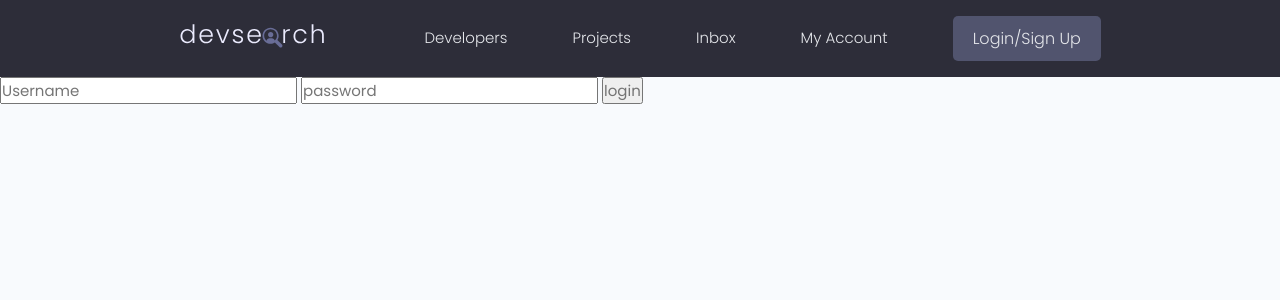
After one commit to NguyenDinhDanPhi/Django-practice, a Django app: page /login/ in a window 1280 px wide. The commit adds this page. Shown: the top 300 px of the page. Run offline with Django 5.2, Linux system fonts and the light colour scheme; some libraries are stand-ins or nearby versions.

Commit message:
chapter 20: login lougout

```diff
--- a/firstDemo/devsearch/projects/views.py
+++ b/firstDemo/devsearch/projects/views.py
@@ -2,6 +2,7 @@ from django.shortcuts import render, redirect
 from django.http import HttpResponse
 from .models import Project
 from .forms import ProjectForm
+from django.contrib.auth.decorators import login_required
 
 
 def homePage(request):
@@ -17,6 +18,7 @@ def project(request,pk):
     projectObj = Project.objects.get(id=pk)
     return render(request,'projects/single-project.html', {'project': projectObj})
 
+@login_required(login_url="login")
 def createProject(request):
     form = ProjectForm()
     if request.method == 'POST':
@@ -27,6 +29,7 @@ def createProject(request):
     context = {'form': form}
     return render(request,'projects/project_form.html', context)
 
+@login_required(login_url="login")
 def updateProject(request,pk):
     project = Project.objects.get(id=pk)
     form = ProjectForm(instance=project)
@@ -38,6 +41,7 @@ def updateProject(request,pk):
     context = {'form': form}
     return render(request,'projects/project_form.html', context)
 
+@login_required(login_url="login")
 def deleteProject(request, pk):
     project = Project.objects.get(id=pk)
     context = {'object': project}
--- a/firstDemo/devsearch/templates/main.html
+++ b/firstDemo/devsearch/templates/main.html
@@ -20,7 +20,13 @@
 <body>
 
     {% include 'navbar.html' %}
-
+{% if messages %}
+<ul class="messages">
+    {% for message in messages %}
+    <li{% if message.tags %} class="{{ message.tags }}"{% endif %}>{{ message }}</li>
+    {% endfor %}
+</ul>
+{% endif %}
     <main >
         {% block content %}
         {% endblock content %}
--- a/firstDemo/devsearch/templates/navbar.html
+++ b/firstDemo/devsearch/templates/navbar.html
@@ -16,8 +16,13 @@
           <li class="header__menuItem"><a href="{% url 'projects'%}">Projects</a></li>
           <li class="header__menuItem"><a href="inbox.html">Inbox</a></li>
           <li class="header__menuItem"><a href="account.html">My Account</a></li>
+
+          {% if request.user.is_authenticated%}
           <li class="header__menuItem"><a href="{% url 'create-project'%}">Add Project</a></li>
-          <li class="header__menuItem"><a href="login.html" class="btn btn--sub">Login/Sign Up</a></li>
+          <li class="header__menuItem"><a href="{% url 'logout'%}" class="btn btn--sub">LogOut</a></li>
+          {% else %}
+          <li class="header__menuItem"><a href="{% url 'login'%}" class="btn btn--sub">Login/Sign Up</a></li>
+          {% endif %}
         </ul>
       </nav>
     </div>
--- /dev/null
+++ b/firstDemo/devsearch/users/templates/users/login_register.html
@@ -0,0 +1,10 @@
+{% extends 'main.html' %}
+
+{% block content %}
+<form action="{% url 'login'%}" method="POST">
+    {% csrf_token %}
+    <input type="text" name="username" placeholder="Username">
+    <input type="text" name="password" placeholder="password">
+    <input type="submit" value="login">
+</form>
+{% endblock content %}
--- a/firstDemo/devsearch/users/urls.py
+++ b/firstDemo/devsearch/users/urls.py
@@ -3,5 +3,7 @@ from . import views
 
 urlpatterns = [
     path('',views.profiles,name='profiles'),
-    path('profile/<str:pk>/',views.userProfile, name='user-profile')
+    path('profile/<str:pk>/',views.userProfile, name='user-profile'),
+    path('login/',views.loginUser,name='login'),
+    path('logout/',views.logoutUser,name='logout')
 ]
--- a/firstDemo/devsearch/users/views.py
+++ b/firstDemo/devsearch/users/views.py
@@ -1,5 +1,8 @@
-from django.shortcuts import render
+from django.shortcuts import render,redirect
 from .models import Profile
+from django.contrib.auth import login, authenticate, logout
+from django.contrib.auth.models import User
+from django.contrib import messages
 # Create your views here.
 def profiles(request):
     profiles = Profile.objects.all()
@@ -12,3 +15,28 @@ def userProfile(request,pk):
     otherSkill = profile.skill_set.filter(description="")
     context = {'profile':profile,'topSkill':topSkill,'otherSkill': otherSkill}
     return render(request, 'users/user-profile.html',context)
+
+def loginUser(request):
+
+    if request.user.is_authenticated:
+        return redirect('profiles')
+
+    if request.method == 'POST':
+        username = request.POST['username']
+        password = request.POST['password']
+        try:
+            user = User.objects.get()
+        except:
+            messages.error(request, 'Username does not exist')
+            user = authenticate(request, username=username,password=password)
+        if user is not None:
+            login(request, user)
+            return redirect('profiles')
+        else:
+            messages.error(request, 'Username or pass not match')
+    return render(request, 'users/login_register.html')
+
+def logoutUser(request):
+    logout(request)
+    messages.error(request, 'User was logout')
+    return redirect('login')
```
